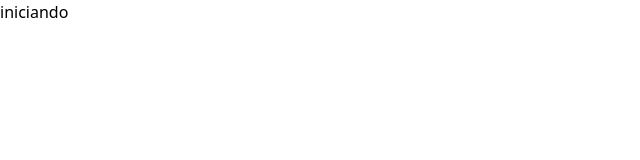
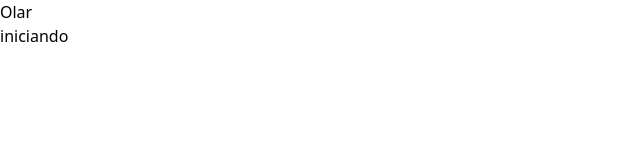
Before and after one commit to NaranjaLabs/naranja-blog, a Next.js app: page / in a window 1280 px wide. Shown: the top 160 px of the page, without its empty margins (0-640 px from the left). Built offline with nearby package versions, Linux system fonts and the light colour scheme.

Commit message:
Adding Prettier ignore, and Axios

```diff
--- a/app/layout.tsx
+++ b/app/layout.tsx
@@ -12,7 +12,10 @@ export default function RootLayout({
 }) {
   return (
     <html lang="pt-br">
-      <body>{children}</body>
+      <body>
+        <header>Olar</header>
+        <main>{children}</main>
+      </body>
     </html>
   );
 }
```
Also changed, not shown: 2 other files (tests, documents, lock files or other folders).
